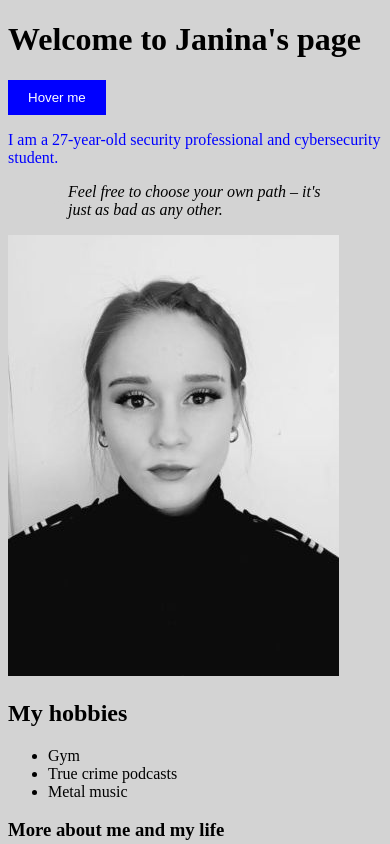
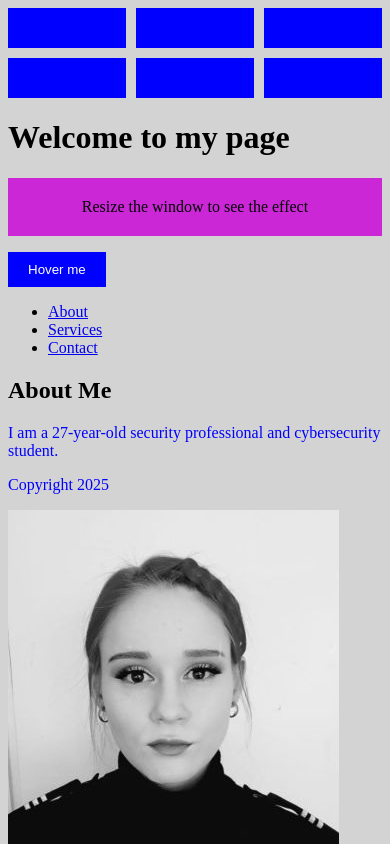
Before and after one commit to Janinajii/Page_layout_04, a plain HTML site: page Index.html in a window 390 px wide. Shown: the top 844 px of the page. Drawn offline with Linux system fonts and the light colour scheme.

Commit message:
Refactor HTML structure and enhance CSS styles for layout and responsiveness

```diff
--- a/Index.html
+++ b/Index.html
@@ -5,16 +5,40 @@
             <link rel="stylesheet" href="Main.css">
         </head>
         <body>
-            <h1>Welcome to Janina's page</h1>
-            <p>
+            <header>
+            <div class="grid-container">
+            <div class="grid-item"></div>
+            <div class="grid-item"></div>
+            <div class="grid-item"></div>
+            <div class="grid-item"></div>
+            <div class="grid-item"></div>
+            <div class="grid-item"></div>
+            </div>
+            <h1>Welcome to my page</h1>
+            <div class="responsive-box">Resize the window to see the effect</div>
+             <p>
                 <button class="transition-button">Hover me</button>
             </p>
-            <p>
-                I am a 27-year-old security professional and cybersecurity student.
-            </p>
-            <blockquote class="quote">
-                Feel free to choose your own path – it's just as bad as any other.
-            </blockquote>
+            <nav>
+                <ul>
+                <li><a href="#about">About</a></li>
+                <li><a href="#services">Services</a></li>
+                <li><a href="#contact">Contact</a></li>
+                </ul>
+            </nav>
+            </header>
+
+            <main>
+            <section id="about">
+                <h2>About Me</h2>
+                <p>I am a 27-year-old security professional and cybersecurity student.</p>
+            </section>
+            </main>
+
+            <footer>
+            <p>Copyright 2025</p>
+            </footer>
+
             <img src="cvpotret2.jpg" alt="Me" class="filter-image">
             <h2>My hobbies</h2>
             <ul>
@@ -48,6 +72,12 @@
                     <li>Military service</li>
                     <li>Various courses and training programs in the security field.</li>
                 </ul>
+                <br>
+                <div class="flex-container">
+                <div class="box"></div>
+                <div class="box"></div>
+                <div class="box"></div>
+                </div>
                 <h5>Contact me</h5>
                 <form>
                     <label for="name">Name:</label>
@@ -56,6 +86,10 @@
                     <input type="email" id="email" name="email"><br><br>
                     <input type="submit" value="Submit">
                 </form>
+                <br>
+                 <blockquote class="quote">
+                Feel free to choose your own path – it's just as bad as any other.
+                </blockquote>
 
                 <div class="content-box">
                     <h3>Thank you!</h3>
--- a/Main.css
+++ b/Main.css
@@ -9,6 +9,19 @@
   h1 {
     font-size: 2em;
   }
+
+.grid-container {
+  display: grid;
+  grid-template-columns: repeat(3, 1fr);
+  grid-gap: 10px;
+}
+
+.grid-item {
+  color: white;
+  background-color: blue;
+  padding: 20px;
+  text-align: center;
+}
 
 .content-box {
   padding: 20px;
@@ -29,6 +42,24 @@
       .transition-button:hover {
         background-color: rgb(203, 39, 215);
       }
+
+.responsive-box {
+  padding: 20px;
+  text-align: center;
+}
+
+@media (max-width: 600px) {
+  .responsive-box {
+    background-color: rgb(203, 39, 215);
+  }
+}
+
+@media (min-width: 601px) {
+  .responsive-box {
+    color: white;
+    background-color: blue;
+  }
+}
 
 table {
       width: 100%;
@@ -53,6 +84,19 @@ form {
 
 label {
   font-weight: bold;
+}
+
+.flex-container {
+  display: flex;
+  justify-content: space-around;
+  align-items: center;
+}
+
+.box {
+  color: white;
+  background-color: blue;
+  padding: 20px;
+  text-align: center;
 }
 
 input[type="text"], input[type="email"] {
```
